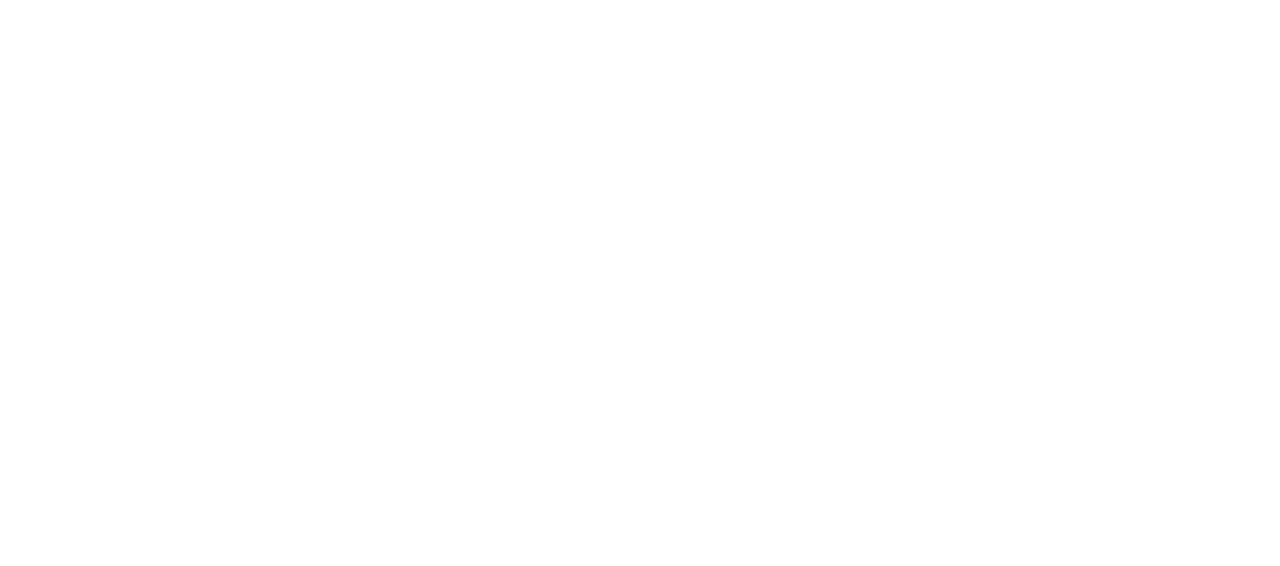
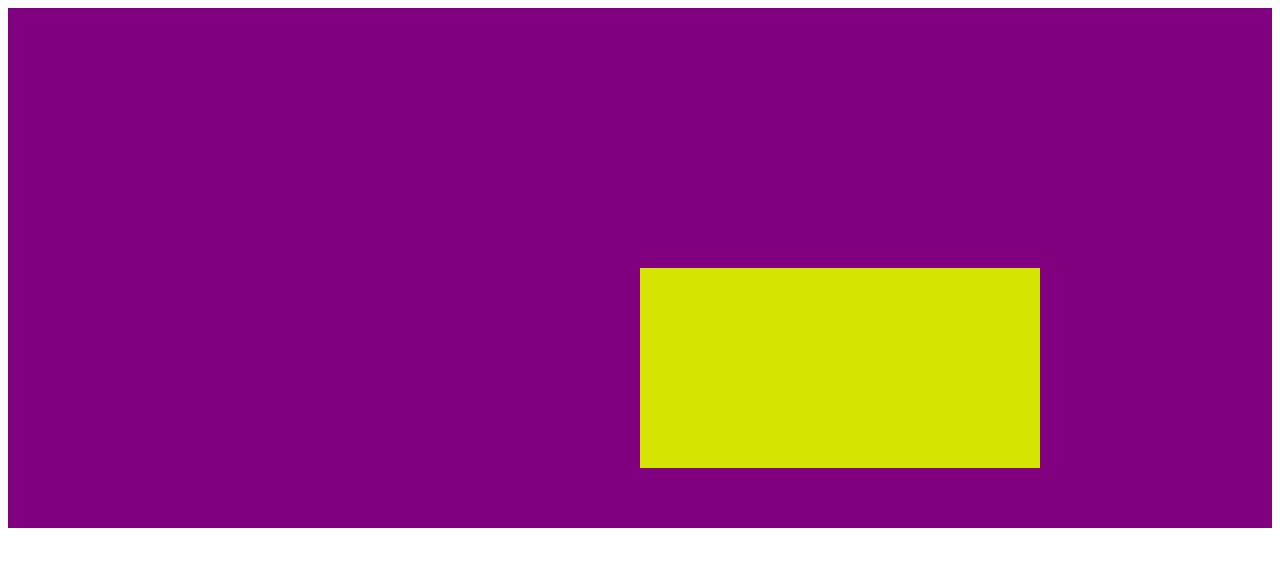
Before and after one commit to Kaique0liveira/-Estudos-, a plain HTML site: page html-css/Modulo- 2/011/index.html in a window 1280 px wide. Drawn offline with Linux system fonts and the light colour scheme.

Commit message:
Exercicio upd

```diff
--- a/html-css/Modulo- 2/011/index.html
+++ b/html-css/Modulo- 2/011/index.html
@@ -7,6 +7,10 @@
     <link rel="stylesheet" href="style.css">
 </head>
 <body>
+    <section id="conteiner">
+        <article id="conteudo">
 
+        </article>
+    </section>
 </body>
 </html>
--- a/html-css/Modulo- 2/011/style.css
+++ b/html-css/Modulo- 2/011/style.css
@@ -0,0 +1,15 @@
+@charset "UTF-8";
+#conteiner{
+    position: relative;
+    height: 500px;
+    padding: 10px;
+    background-color: purple;
+}
+#conteudo{
+    position: absolute;
+    background-color: rgb(213, 228, 0);
+    height: 200px;
+    width: 400px;
+    left: 50%;
+    top: 50%;
+}
```
